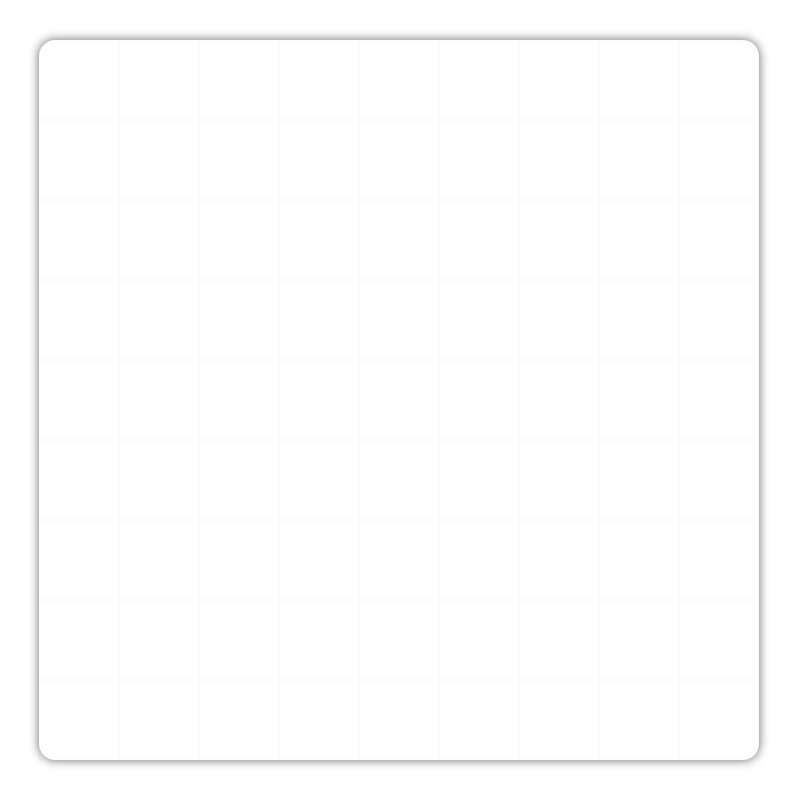
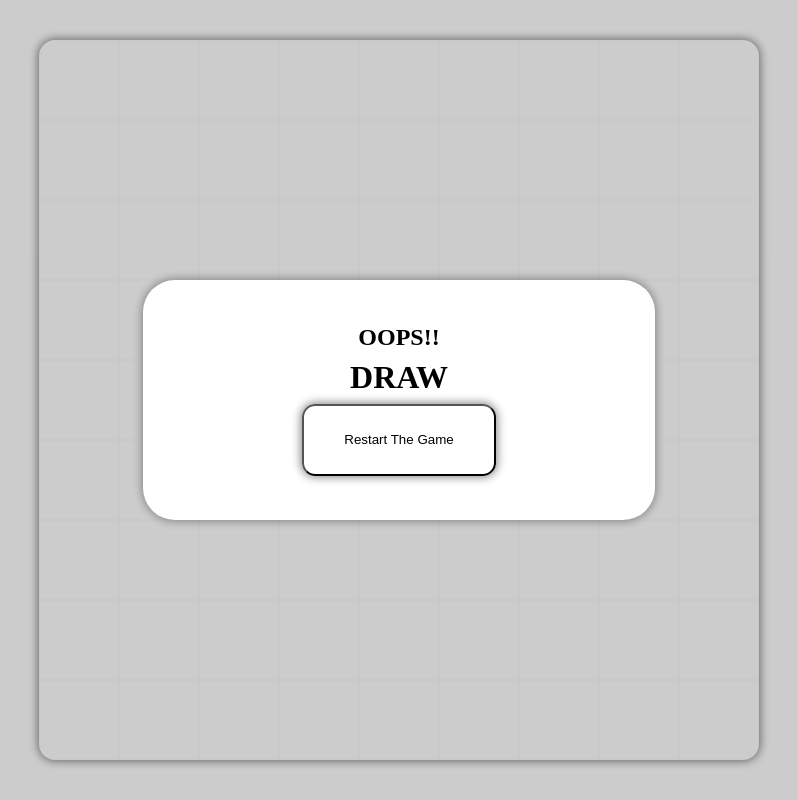
Before and after one commit to joonyg10/connect-four, a React (Create React App) app: page / in a window 1280 px wide. Shown: the whole page, without its empty margins (241-1038 px from the left). Built offline with nearby package versions, Linux system fonts and the light colour scheme.

Commit message:
ADD: Modal Components 생성

```diff
--- a/src/App.tsx
+++ b/src/App.tsx
@@ -1,5 +1,8 @@
+import { useState } from "react";
+
 // [components]
 import { Board } from "./components/Board";
+import Modal from "./components/Modal";
 
 // @@ [styles]
 import { ThemeProvider } from "styled-components";
@@ -8,11 +11,20 @@ import { theme } from "./styles/theme";
 
 // @@ App
 function App() {
+  const [gameState, setGameState] = useState<"GAME" | "OVER">("OVER");
+
+  const restartGame = () => {
+    setGameState("GAME");
+  };
+
   return (
     <>
       <GlobalStyle />
       <ThemeProvider theme={theme}>
         <Board />
+        {gameState === "OVER" && (
+          <Modal restartGame={restartGame} winner="DRAW" />
+        )}
       </ThemeProvider>
     </>
   );
--- /dev/null
+++ b/src/components/Modal/index.tsx
@@ -0,0 +1,58 @@
+import styled from "styled-components";
+
+interface Props {
+  winner: "X" | "O" | "DRAW";
+  restartGame: () => void;
+}
+
+function Modal({ winner, restartGame }: Props) {
+  return (
+    <BackDrop>
+      <Container>
+        <h2> {winner !== "DRAW" ? "Congratulation" : "OOPS!!"}</h2>
+        <Text>{winner !== "DRAW" ? `${winner} Wins the Game` : "DRAW"}</Text>
+        <Button onClick={restartGame}>Restart The Game</Button>
+      </Container>
+    </BackDrop>
+  );
+}
+
+export default Modal;
+
+const BackDrop = styled.div`
+  position: fixed;
+  inset: 0;
+  ${({ theme }) => theme.utils.grid__center};
+
+  background-color: rgba(0, 0, 0, 0.2);
+`;
+
+const Container = styled.div`
+  ${({ theme }) => theme.utils.grid__center};
+  width: 40vw;
+  height: 30vh;
+  padding: 2.5em 2em;
+
+  background-color: #fff;
+  box-shadow: 0 0 10px 1px grey;
+  border-radius: 2em;
+  text-align: center;
+`;
+
+const Text = styled.p`
+  font-size: 2rem;
+  font-weight: bold;
+`;
+
+const Button = styled.button`
+  padding: 2em 3em;
+  border-radius: 1em;
+  box-shadow: 0 0 10px 1px gray;
+  cursor: pointer;
+  transition: all 350ms ease-out;
+
+  &:hover {
+    background-color: grey;
+    color: #fff;
+  }
+`;
```
